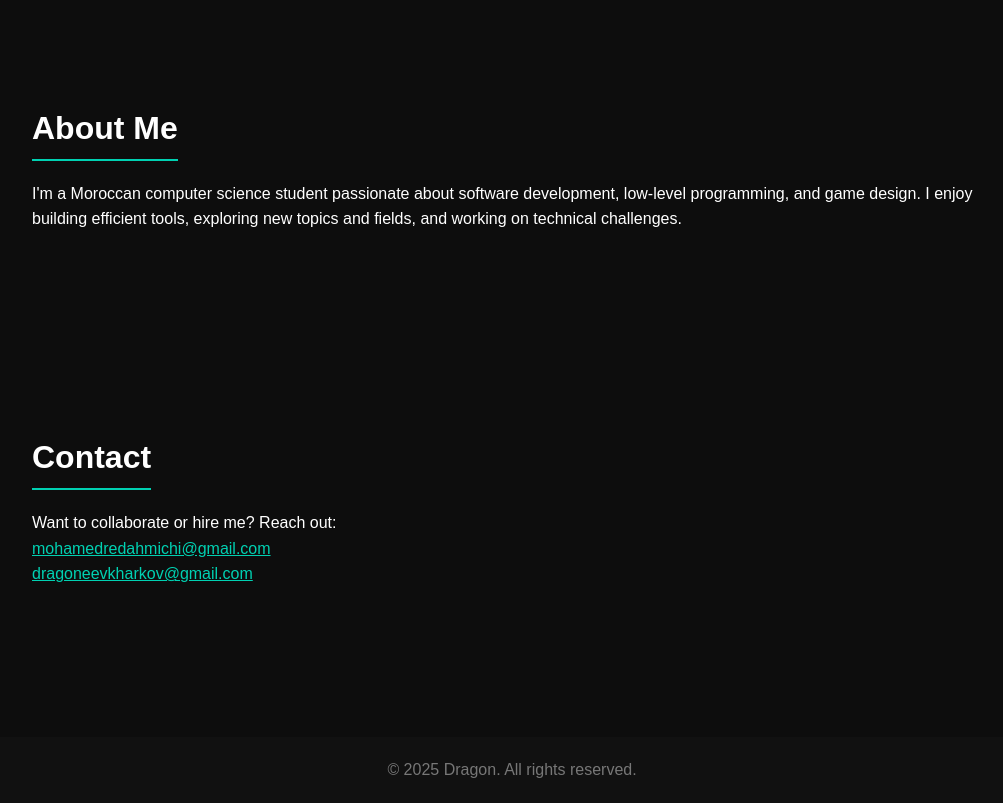
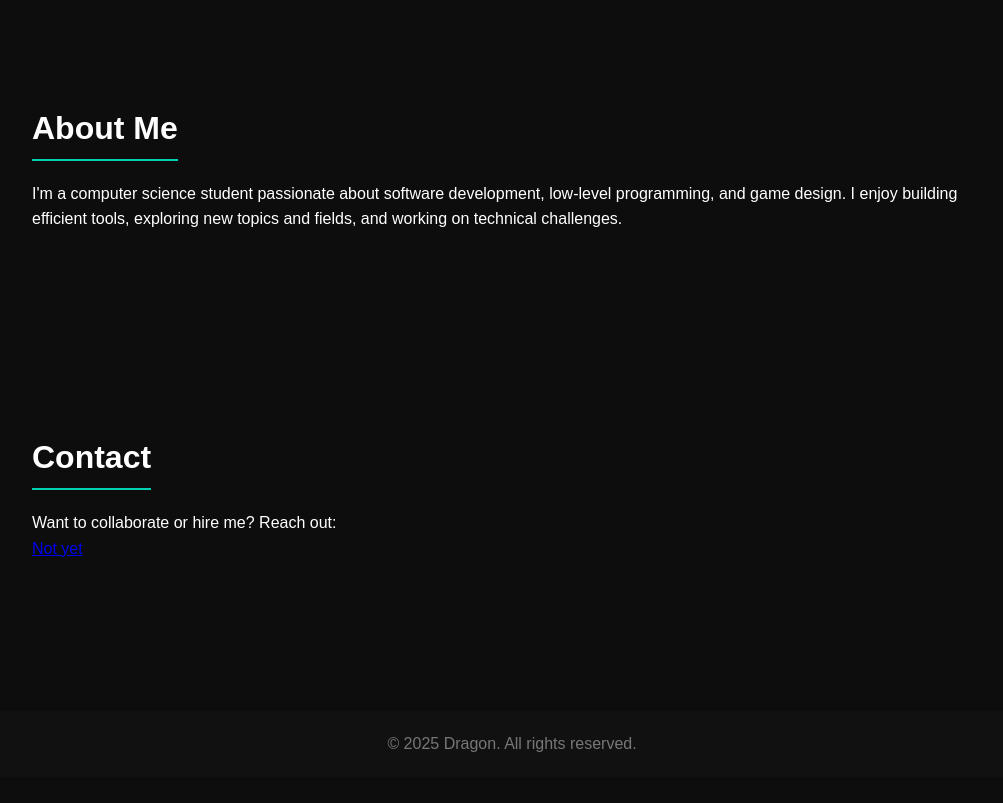
Before and after one commit to DragonDev11/DragonDev11.github.io, a plain HTML site: page index.html in a window 1280 px wide. Shown: the part 1280-2083 px from the top of the page, without its empty margins (128-1131 px from the left). After the commit the page ends 2057 px from the top, so only its background shows below. Drawn offline with Linux system fonts and the light colour scheme.

Commit message:
Update index.html

```diff
--- a/index.html
+++ b/index.html
@@ -122,7 +122,7 @@
   <section class="about" id="about">
     <h2>About Me</h2>
     <p>
-      I'm a Moroccan computer science student passionate about software development,
+      I'm a computer science student passionate about software development,
       low-level programming, and game design. I enjoy building efficient tools,
       exploring new topics and fields, and working on technical challenges.
     </p>
@@ -131,9 +131,7 @@
   <section class="contact" id="contact">
     <h2>Contact</h2>
     <p>Want to collaborate or hire me? Reach out:</p>
-    <a href="mailto:mohamedredahmichi@gmail.com" style="color: #00d1b2;">mohamedredahmichi@gmail.com</a>
-    <br>
-    <a href="mailto:dragoneevkharkov@gmail.com" style="color: #00d1b2;">dragoneevkharkov@gmail.com</a>
+    <a href="#">Not yet</a>
   </section>
 
   <footer>
```
